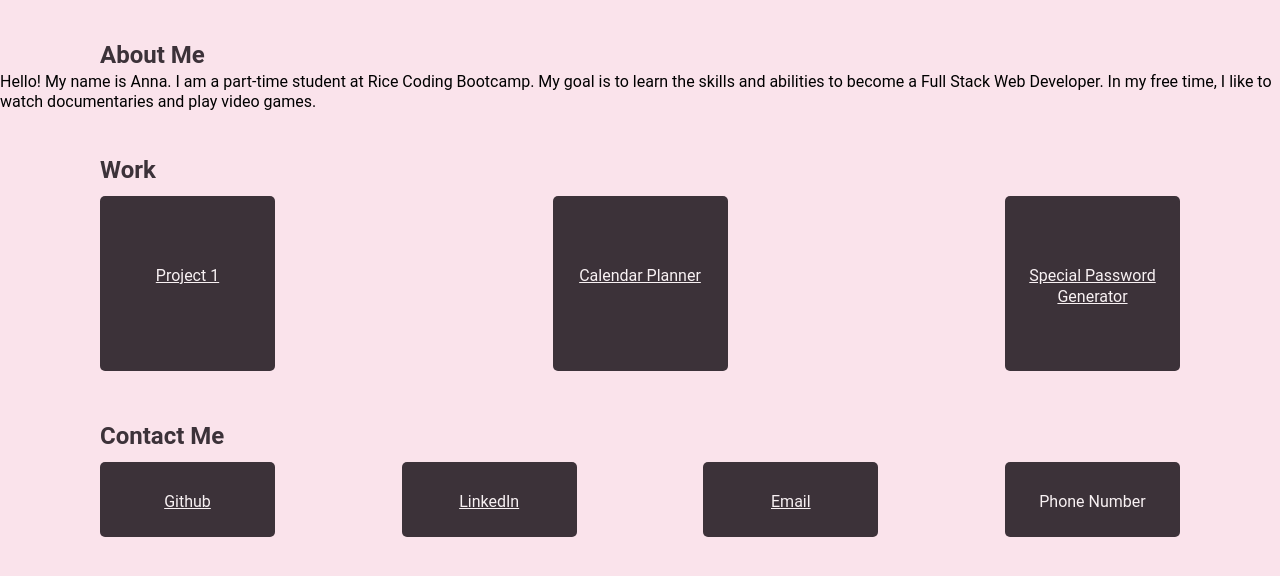
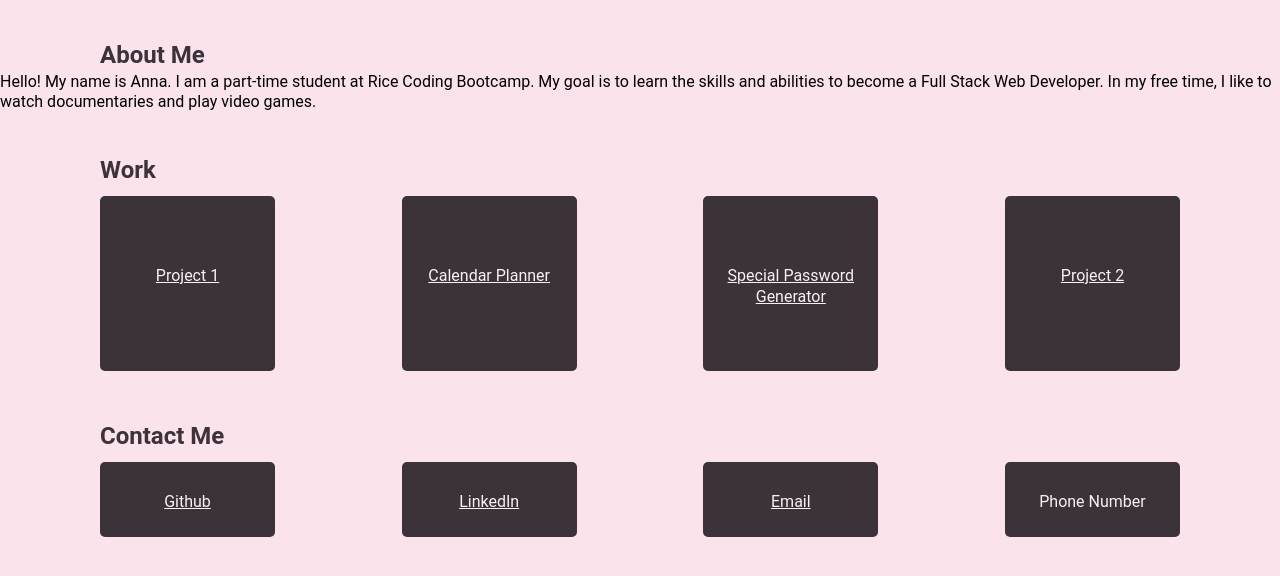
Before and after one commit to a-ukp/A-UKP-Portfolio, a plain HTML site: page index.html in a window 1280 px wide. Shown: the part 80-656 px from the top of the page. Drawn offline with Linux system fonts and the light colour scheme.

Commit message:
added project 2

```diff
--- a/index.html
+++ b/index.html
@@ -93,6 +93,10 @@
                     <!-- <p>Special Password Generator</p> -->
                     <p><a href="https://github.com/a-ukp/Special-Pasword-Generator">Special Password Generator</a></p>
                 </div>
+                <div class="item">
+                    <!-- <p>Project 2</p> -->
+                    <p><a href="https://github.com/a-ukp/best-paws" target="_blank">Project 2</a></p>
+                </div>
             </div>
         </section>
 
```
